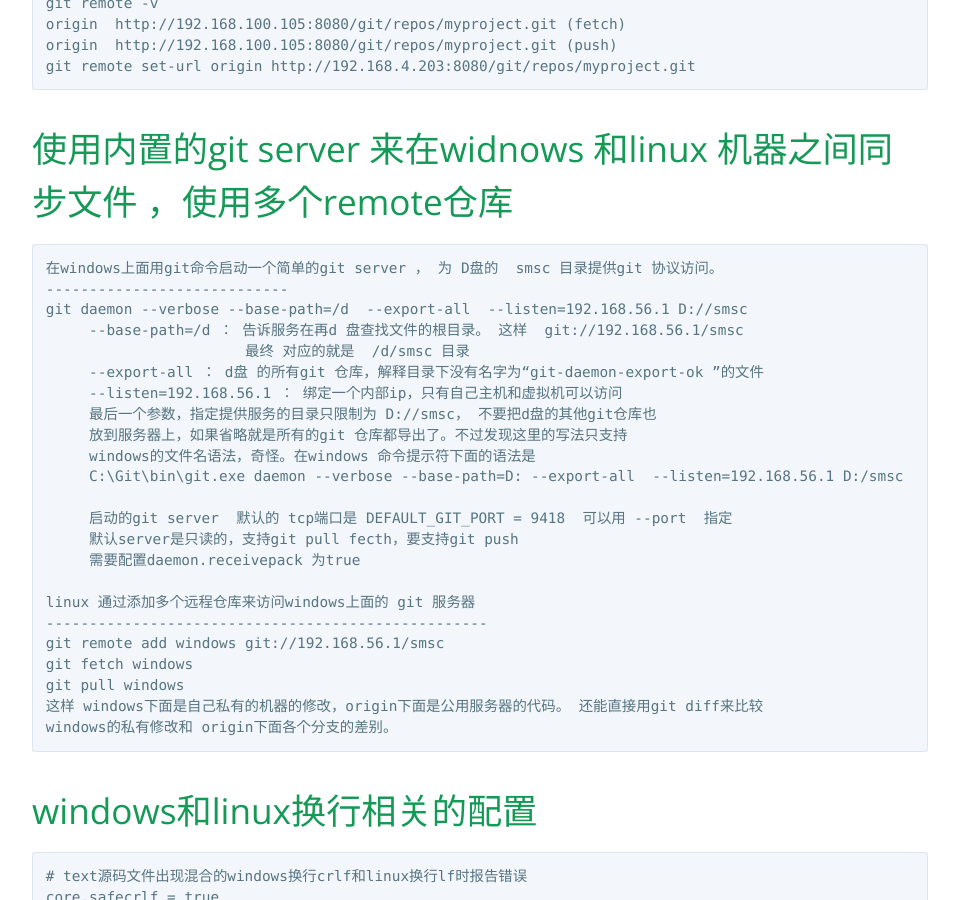
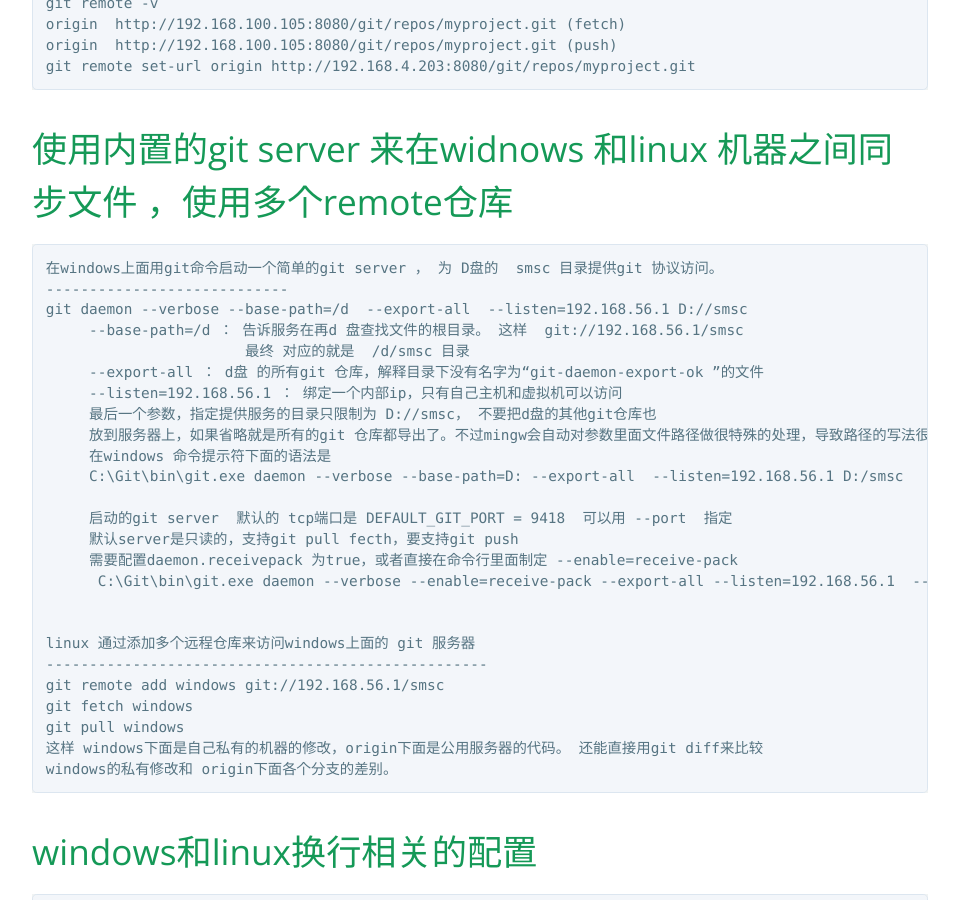
Before and after one commit to gmd20/gmd20.github.io, a Jekyll site: the page built from _posts/2013-11-27-常用git命令.markdown, in a window 1280 px wide and 900 px high, scrolled down 7608 px. Shown: the whole window, without its empty margins (160-1119 px from the left). Built offline with Jekyll 4.4.1, drawn with Linux system fonts in a browser that asks for light colours; Markdown is read by kramdown in place of the engine named in the settings; comment, search, counter and statistics services are not loaded.

Commit message:
Update 2013-11-27-常用git命令.markdown

```diff
--- a/_posts/2013-11-27-常用git命令.markdown
+++ b/_posts/2013-11-27-常用git命令.markdown
@@ -318,13 +318,15 @@
      --export-all ： d盘 的所有git 仓库，解释目录下没有名字为“git-daemon-export-ok ”的文件
      --listen=192.168.56.1 ： 绑定一个内部ip，只有自己主机和虚拟机可以访问
      最后一个参数，指定提供服务的目录只限制为 D://smsc， 不要把d盘的其他git仓库也
-     放到服务器上，如果省略就是所有的git 仓库都导出了。不过发现这里的写法只支持
-     windows的文件名语法，奇怪。在windows 命令提示符下面的语法是
+     放到服务器上，如果省略就是所有的git 仓库都导出了。不过mingw会自动对参数里面文件路径做很特殊的处理，导致路径的写法很奇怪。
+     在windows 命令提示符下面的语法是
      C:\Git\bin\git.exe daemon --verbose --base-path=D: --export-all  --listen=192.168.56.1 D:/smsc
 
      启动的git server  默认的 tcp端口是 DEFAULT_GIT_PORT = 9418  可以用 --port  指定
      默认server是只读的，支持git pull fecth，要支持git push
-     需要配置daemon.receivepack 为true
+     需要配置daemon.receivepack 为true，或者直接在命令行里面制定 --enable=receive-pack
+      C:\Git\bin\git.exe daemon --verbose --enable=receive-pack --export-all --listen=192.168.56.1  --base-path=D:  D:/smsc
+
 
 linux 通过添加多个远程仓库来访问windows上面的 git 服务器
 ---------------------------------------------------
```
